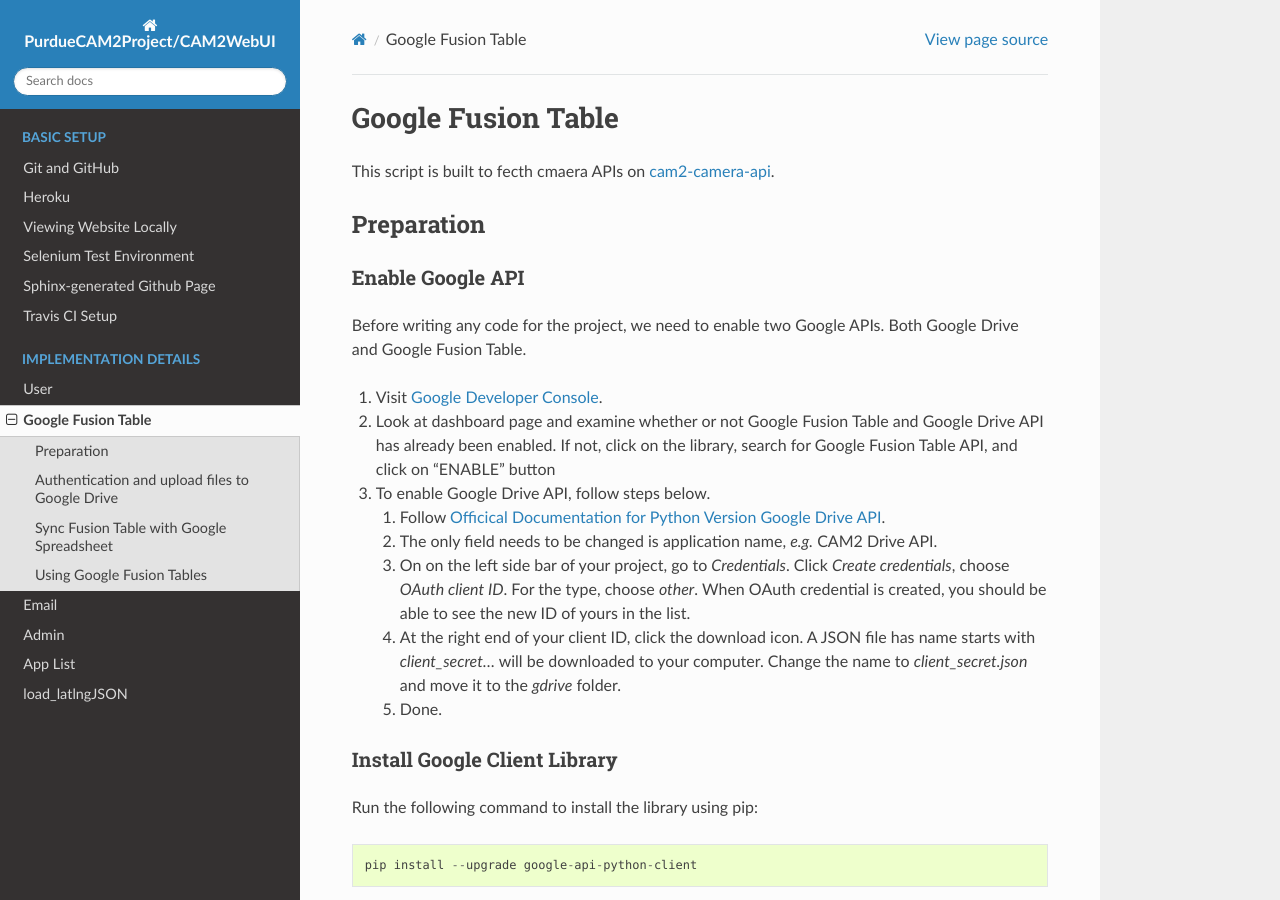
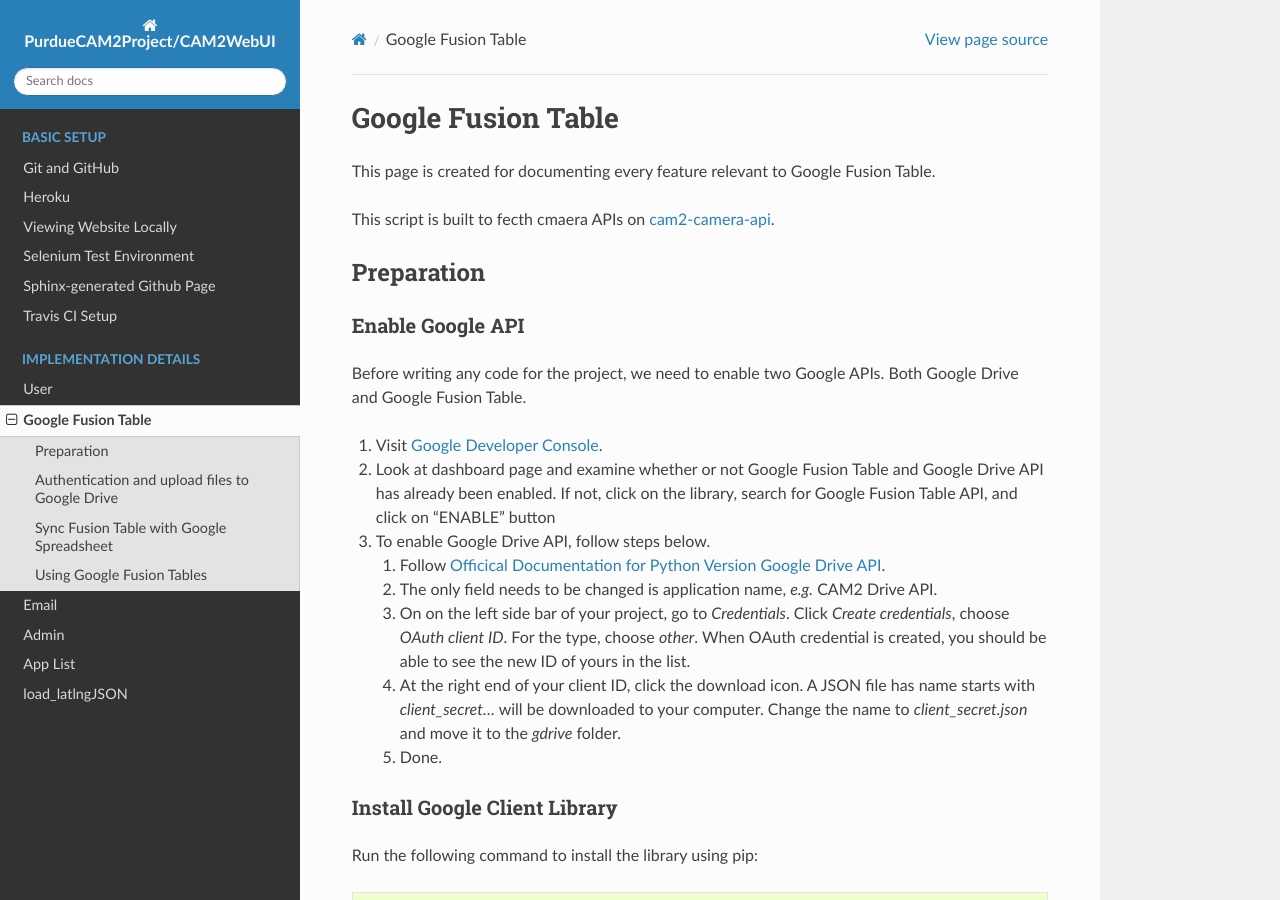
Before and after one commit to PurdueCAM2Project/CAM2WebUI, a Sphinx documentation site: the page built from docs/implementationDetail/GoogleFusionTable.md, in a window 1280 px wide and 900 px high. Built offline with Sphinx 7.4.7 and the Read the Docs theme 2.0.0, drawn with Linux system fonts in a browser that asks for light colours.

Commit message:
minor change

```diff
--- a/docs/implementationDetail/GoogleFusionTable.md
+++ b/docs/implementationDetail/GoogleFusionTable.md
@@ -1,5 +1,6 @@
 # Google Fusion Table
 
+This page is created for documenting every feature relevant to Google Fusion Table.
 
 This script is built to fecth cmaera APIs on [cam2-camera-api](https://purduecam2project.github.io/CameraDatabaseAPI/#api-cameras-camById).
 
```
